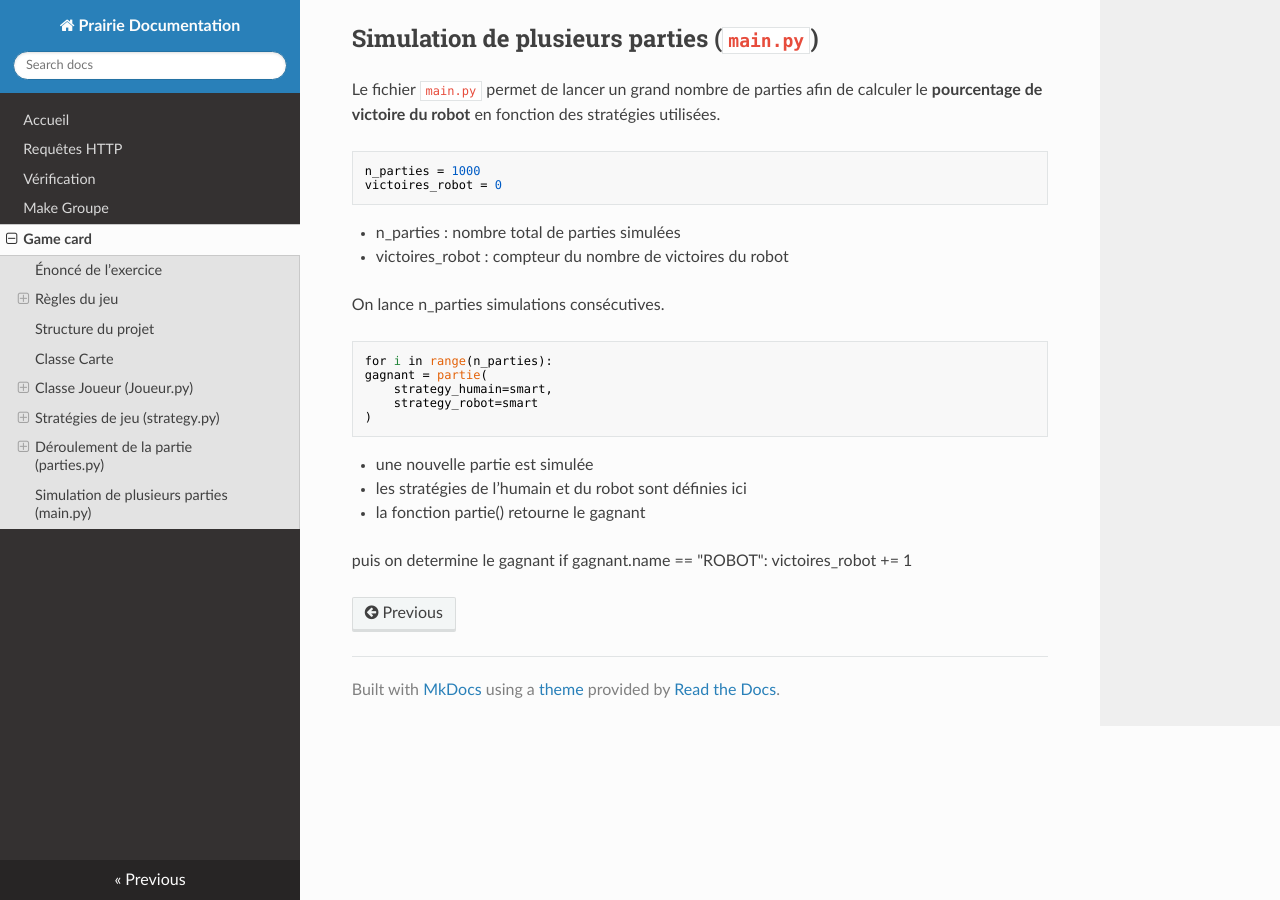
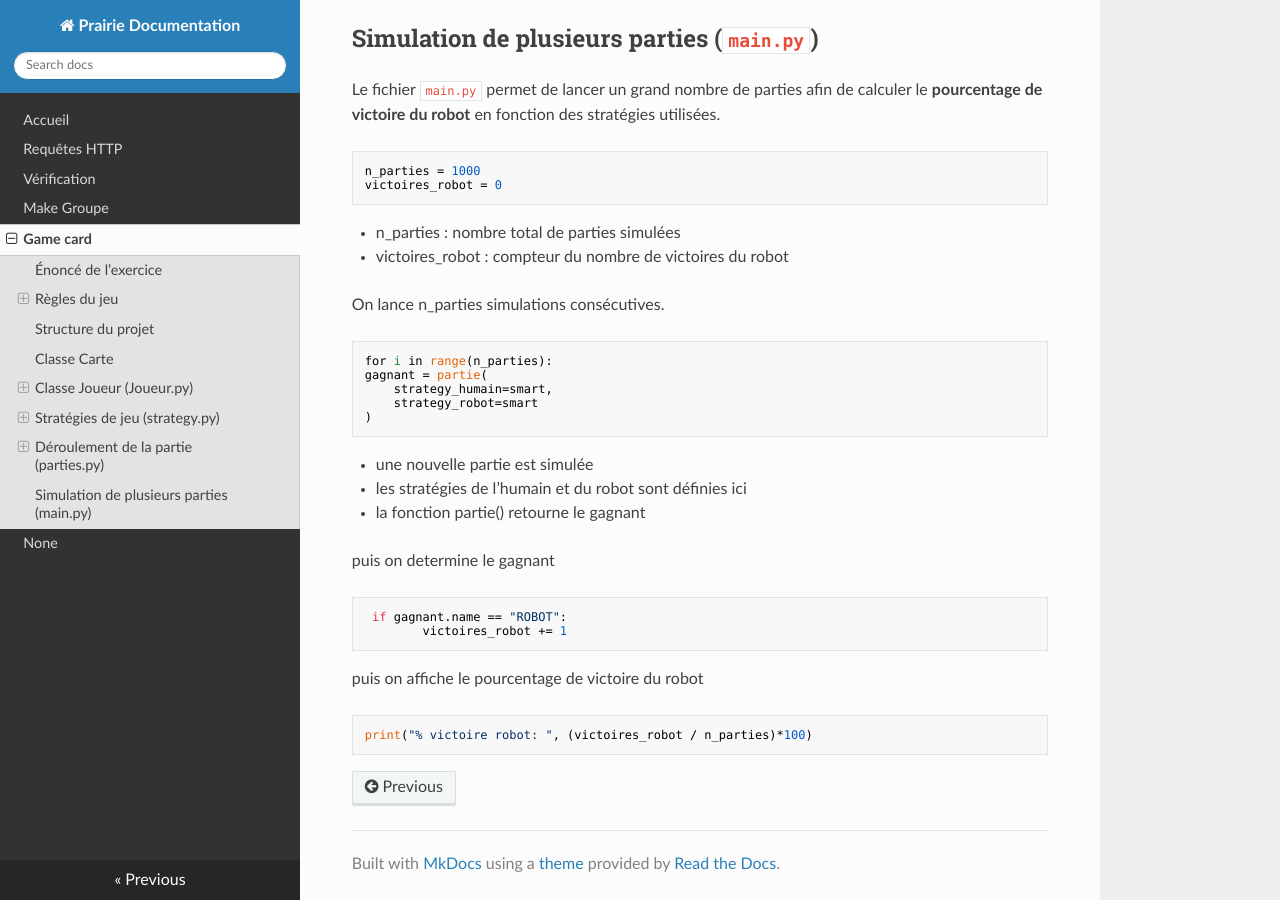
Before and after one commit to NoemIADev/Prairie, an MkDocs documentation site: the page built from noemie-doc/docs/gamecard.md, in a window 1280 px wide and 900 px high, scrolled down 4990 px. Built offline with MkDocs 1.6.1, drawn with Linux system fonts in a browser that asks for light colours; nearby versions of some CDN libraries; some of the changed text lies outside the part shown.

Commit message:
Mise à jour de la documentation

````diff
--- a/mkdocs.yml
+++ b/mkdocs.yml
@@ -13,3 +13,4 @@ nav:
   - Vérification: verification.md
   - Make Groupe: makegroupe.md
   - Game card: gamecard.md
+  - Asch :asch.md
--- a/noemie-doc/docs/gamecard.md
+++ b/noemie-doc/docs/gamecard.md
@@ -272,5 +272,13 @@ On lance n_parties simulations consécutives.
 
 - la fonction partie() retourne le gagnant
 
-puis on determine le gagnant  if gagnant.name == "ROBOT":
+puis on determine le gagnant
+
+```py
+ if gagnant.name == "ROBOT":
         victoires_robot += 1
+```
+puis on affiche le pourcentage de victoire du robot
+```py
+print("% victoire robot: ", (victoires_robot / n_parties)*100)
+```
````
Also changed, not shown: other parts of noemie-doc/docs/gamecard.md (+1 -1 lines), noemie-doc/docs/asch.md (added, +57 -0 lines), site/index.html.
